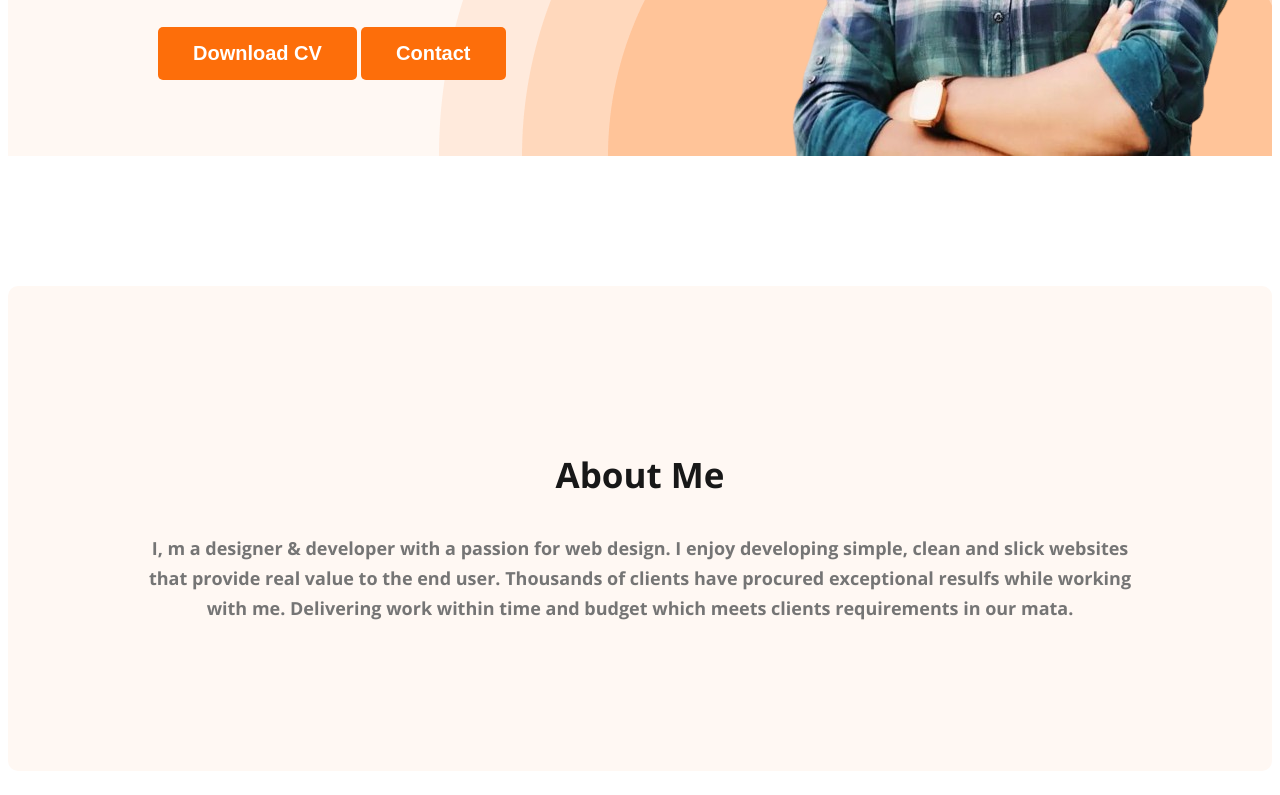
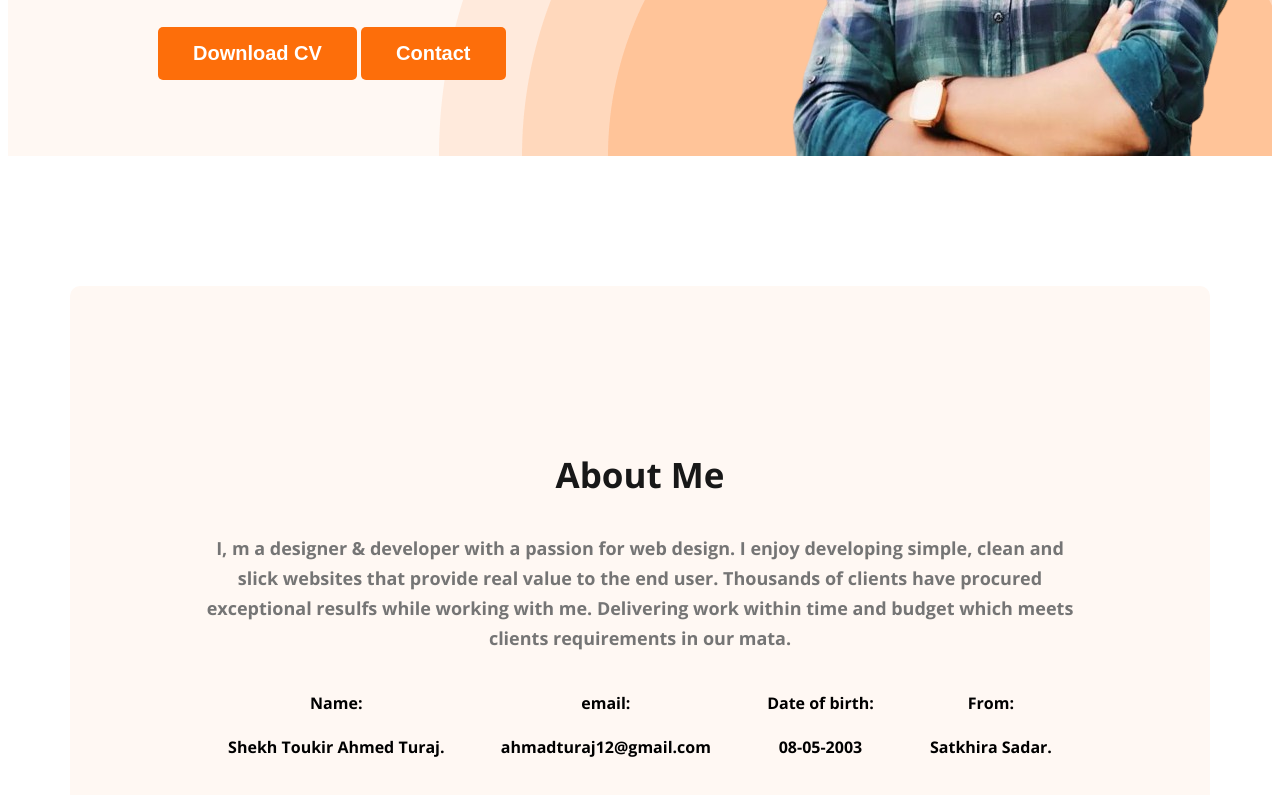
Before and after one commit to Ahmedturaj/web-developer-portfolio, a plain HTML site: page index.html in a window 1280 px wide. Shown: the part 533-1328 px from the top of the page. Drawn offline with nearby package versions, Linux system fonts and the light colour scheme.

Commit message:
added about section

```diff
--- a/index.html
+++ b/index.html
@@ -44,6 +44,24 @@
                 simple, clean and slick websites that provide real value to the end user. Thousands of clients have
                 procured exceptional resulfs while working with me. Delivering work within time and budget which meets
                 clients requirements in our mata.</p>
+                <div class="about-info-container">
+                    <div class="about-info">
+                        <h4 class="info-title">Name:</h4>
+                        <p class="info-description">Shekh Toukir Ahmed Turaj.</p>
+                    </div>
+                    <div class="about-info">
+                        <h4 class="info-title">email:</h4>
+                        <p class="info-description">ahmadturaj12@gmail.com</p>
+                    </div>
+                    <div class="about-info">
+                        <h4 class="info-title">Date of birth:</h4>
+                        <p class="info-description">08-05-2003</p>
+                    </div>
+                    <div class="about-info">
+                        <h4 class="info-title">From:</h4>
+                        <p class="info-description">Satkhira Sadar.</p>
+                    </div>
+                </div>
         </section>
     </main>
     <footer>
--- a/styleFile/portfolio.css
+++ b/styleFile/portfolio.css
@@ -106,6 +106,10 @@
 }
 
 /* main section style */
+main {
+    max-width: 1140px;
+    margin: 0 auto;
+}
 
 /* about section style */
 .about {
@@ -122,3 +126,20 @@
     font-weight: 400;
     line-height: 30px;
 }
+
+.about-info-container {
+    display: flex;
+    justify-content: space-around;
+}
+
+.about-info {
+    text-align: center;
+}
+
+.about-title {
+    color: #757575;
+    font-size: 20px;
+}
+.about-description{
+    font-weight: 700;
+}
```
